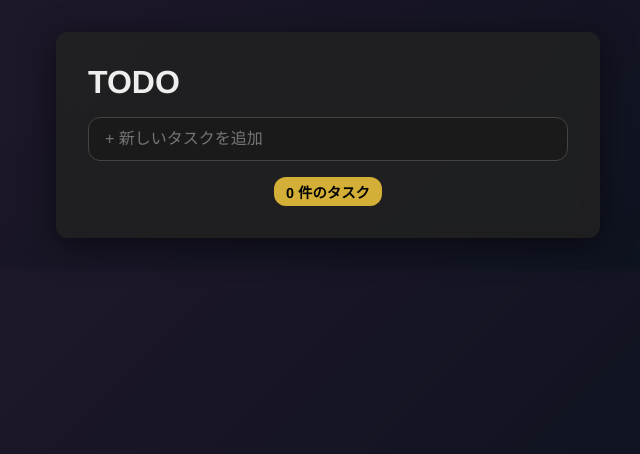
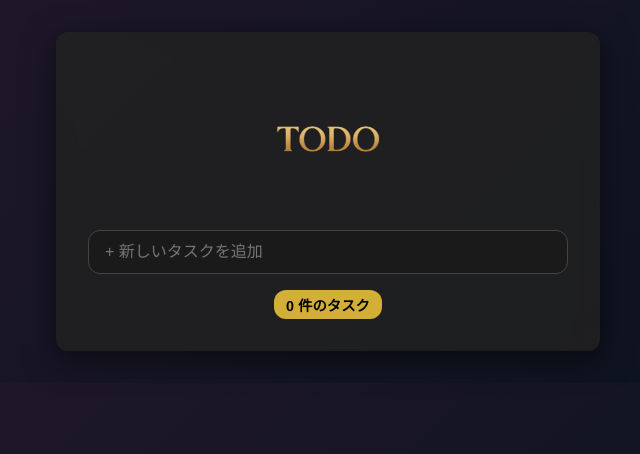
Before and after one commit to FumikiYOHENA/TODO, a Flask app: page / in a window 1280 px wide. Shown: the top 454 px of the page, without its empty margins (312-952 px from the left). Run offline with Flask 3, Linux system fonts and the light colour scheme; data that the repository does not hold is empty.

Commit message:
Replace TODO text header with logo

```diff
--- a/static/style.css
+++ b/static/style.css
@@ -31,6 +31,17 @@ body {
   backdrop-filter: blur(10px);
   border-radius: var(--radius);
   box-shadow: var(--shadow);
+}
+
+header {
+  text-align: center;
+}
+
+header .logo {
+  max-width: 150px;
+  height: auto;
+  display: block;
+  margin: 0 auto 1rem;
 }
 
 header h1 {
--- a/templates/index.html
+++ b/templates/index.html
@@ -9,7 +9,9 @@
 <body>
   <div class="app-container glass">
     <header>
-      <h1>TODO</h1>
+      <h1>
+        <img class="logo" src="{{ url_for('static', filename='rogo.png') }}" alt="TODO Logo" />
+      </h1>
     </header>
 
     <main>
```
